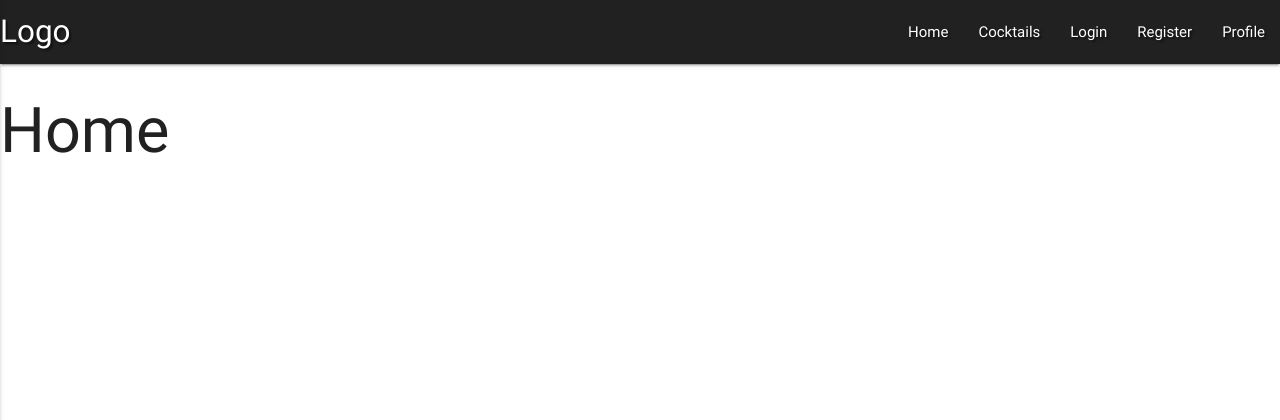
After one commit to jimbobding/Cocktail-buddy-jim, a Flask app: page /home in a window 1280 px wide. The commit adds this page. Shown: the top 420 px of the page. Run offline with Flask 2, Linux system fonts and the light colour scheme; some libraries are stand-ins or nearby versions.

Commit message:
Added navbar and home page

```diff
--- a/app.py
+++ b/app.py
@@ -20,6 +20,11 @@ mongo = PyMongo(app)
 drinks_db = mongo.db.drinks
 
 @app.route('/')
+@app.route('/home')
+def home():
+    return render_template("home.html")
+
+
 @app.route('/drinks')
 def drinks_card():
     drinks = drinks_db.find()
--- a/static/css/style.css
+++ b/static/css/style.css
@@ -0,0 +1,3 @@
+.text-shadow {
+    text-shadow: 2px 2px 2px rgba(0, 0, 0, 0.5)
+}
--- a/static/js/script.js
+++ b/static/js/script.js
@@ -0,0 +1,3 @@
+	$(document).ready(function () {
+      $(".button-collapse").sideNav();
+      });
--- a/templates/base.html
+++ b/templates/base.html
@@ -7,7 +7,7 @@
 		type="text/css" />
 	<link href="https://fonts.googleapis.com/icon?family=Material+Icons" rel="stylesheet" />
 	<link rel="stylesheet" href="https://cdnjs.cloudflare.com/ajax/libs/font-awesome/5.11.2/css/all.min.css" />
-    <link rel="stylesheet" href="{{ url_for('static', filename='css/style.css') }}" type="text/css" />
+	<link rel="stylesheet" href="{{ url_for('static', filename='css/style.css') }}" type="text/css" />
 
 	<meta charset="UTF-8">
 	<meta name="viewport" content="width=device-width, initial-scale=1.0">
@@ -15,14 +15,38 @@
 </head>
 
 <body>
-
+	<header>
+		<!-- Top Nav -->
+		<nav class="nav-extended text-shadow grey darken-4">
+			<div class="nav-wrapper">
+				<a href="#!" class="brand-logo">Logo</a>
+				<a href="#" data-activates="mobile-demo" class="button-collapse"><i class="material-icons">menu</i></a>
+				<ul class="right hide-on-med-and-down">
+					<li><a href="{{url_for('home')}}">Home</a></li>
+					<li><a href="#">Cocktails</a></li>
+					<li><a href="#">Login</a></li>
+                    <li><a href="#">Register</a></li>
+					<li><a href="#">Profile</a></li>
+				</ul>
+				<ul class="side-nav" id="mobile-demo">
+					<li><a href="{{url_for('home')}}">Home</a></li>
+					<li><a href="#">Cocktails</a></li>
+					<li><a href="#">Login</a></li>
+                    <li><a href="#">Register</a></li>
+					<li><a href="#">Profile</a></li>
+				</ul>
+			</div>
+		</nav>
+	</header>
 	{% block content %}{% endblock %}
 
 
 	<script src="https://code.jquery.com/jquery-3.5.1.min.js"
 		integrity="sha256-9/aliU8dGd2tb6OSsuzixeV4y/faTqgFtohetphbbj0=" crossorigin="anonymous"></script>
 	<script src="https://cdnjs.cloudflare.com/ajax/libs/materialize/0.100.2/js/materialize.min.js"></script>
-    <script>{{ url_for ('static', filename='js/script.js') }}</script>
+	<script src="{{ url_for ('static', filename='js/script.js') }}">
+
+	</script>
 
 </body>
 
--- /dev/null
+++ b/templates/home.html
@@ -0,0 +1,3 @@
+{% extends "base.html" %} {% block content %}
+<h1>Home</h1>
+{% endblock %}
```
